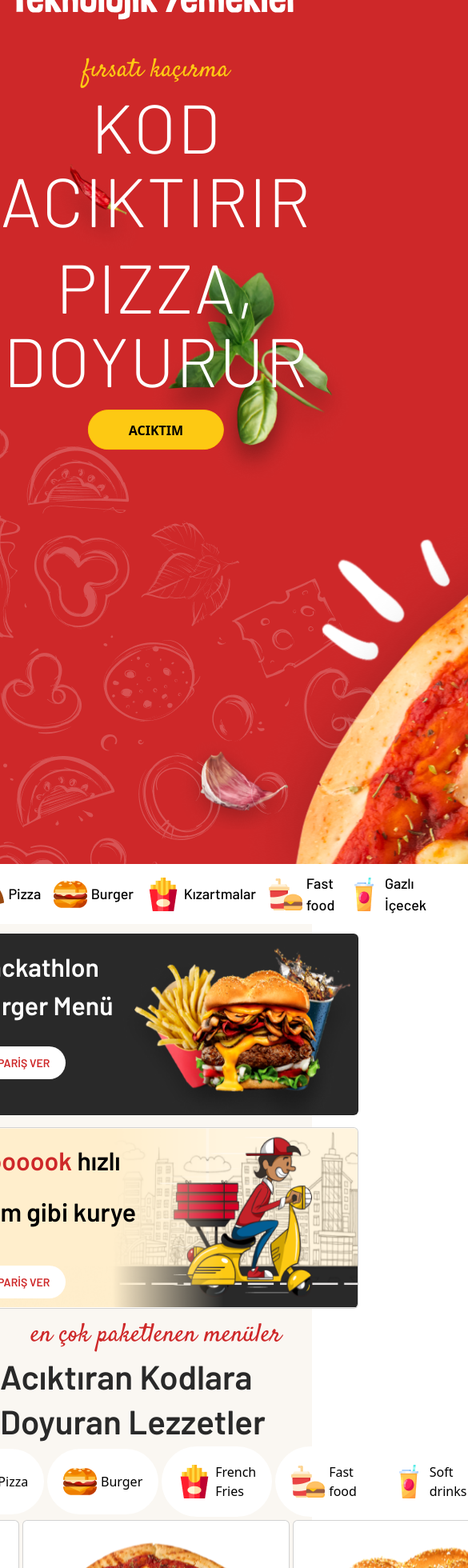
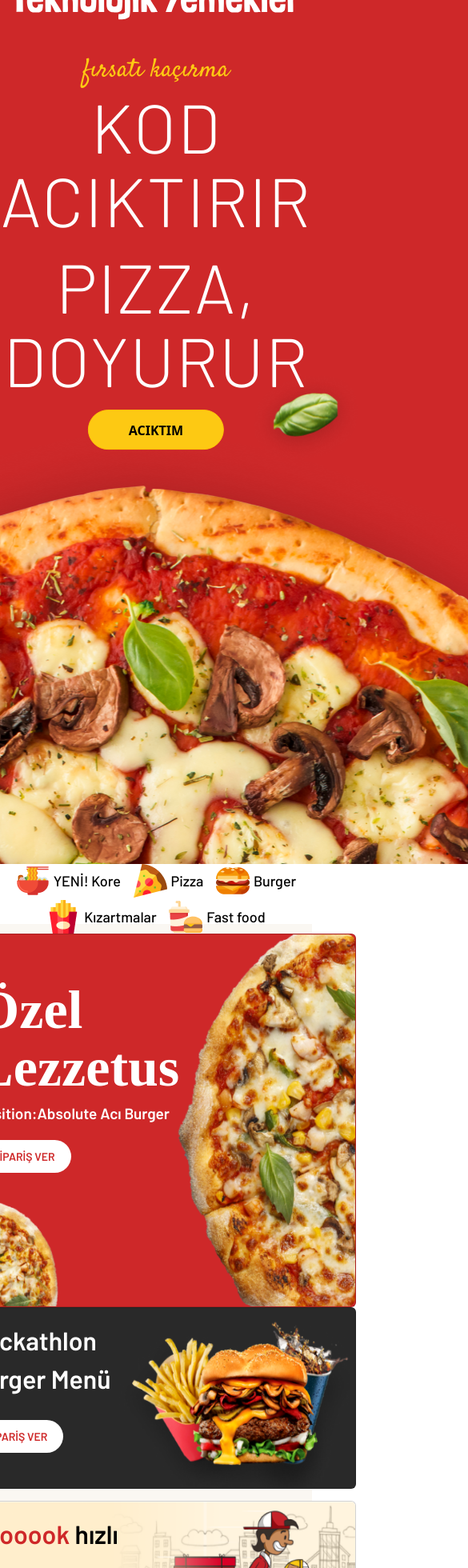
Before and after one commit to xxelifcetinxx/PizzaWebChallange, a React (Vite) app: page / in a window 390 px wide. Shown: the top 1960 px of the page at 80% size, 585 px wide, since content can reach past the window. Built offline with nearby package versions, Linux system fonts and the light colour scheme; a web font is replaced by a local one.

Commit message:
modify anasayfa mediaquery

```diff
--- a/src/App.css
+++ b/src/App.css
@@ -3,3 +3,7 @@
   margin: 0 auto;
   padding: 0px;
 }
+@media (max-width: 768px) {
+  body {
+    font-size: 14px;
+  }
--- a/src/components/Anasayfa.css
+++ b/src/components/Anasayfa.css
@@ -64,6 +64,9 @@
   font-family: Barlow;
   font-size: 19px;
   font-weight: 600;
+  justify-content: center;
+  align-items: center;
+
 }
 
 .boxBody a:hover {
@@ -210,3 +213,52 @@
   line-height: 24.76px;
   color: #292929;
 }
+
+@media (max-width: 768px) {
+
+  .hero-image {
+    display: flex;
+    justify-content: center;
+    align-items: center;
+  }
+
+
+  .icerik {
+    display: flex;
+    flex-direction: column;
+  }
+
+
+  .gövdeNav  {
+    display: flex;
+    flex-wrap: wrap;
+  }
+  .paketHeader {
+    display: flex;
+    justify-content: center;
+  }
+
+
+  .footerHeader  {
+    display: flex;
+
+    flex-wrap: wrap;
+  }
+
+
+  .pizzas {
+    display: flex;
+    flex-direction: column;
+  }
+
+
+
+  .footer{
+    display: flex;
+    flex-direction: column;
+  }
+
+
+
+
+}
--- a/src/components/Anasayfa.jsx
+++ b/src/components/Anasayfa.jsx
@@ -9,7 +9,7 @@ export default function Anasayfa() {
     return (
         <>
             <div className="hero-image">
-            <img src="images/iteration-1-images/Home-banner.png" alt="banner" />
+            <img src="images/iteration-1-images/Home-banner.png" alt="home-banner" />
                 <div className="hero-text">
                     <section>
                         <Link to="/">
--- a/src/components/SiparisOlustur.jsx
+++ b/src/components/SiparisOlustur.jsx
@@ -162,9 +162,12 @@ export default function SiparisOlustur({ setVerilenSiparis }) {
           </p>
         </div>
       </section>
+
+      <section className="form">
             <div className="form">
               <Form onSubmit={handleSubmit}>
-          <FormGroup className="boyutHamur">
+                <div className="boyutHamur"></div>
+                <FormGroup className="boyutHamur" >
                   <FormGroup className="yeni" tag="fieldset">
                     <legend>
                       Boyut Seç <span style={{ color: "red" }}>*</span>
@@ -195,6 +198,7 @@ export default function SiparisOlustur({ setVerilenSiparis }) {
                         L
                       </div>
                     </div>
+
                     {errors.isim && (
                       <FormFeedback
                         tooltip
@@ -203,8 +207,11 @@ export default function SiparisOlustur({ setVerilenSiparis }) {
                         {errorMessages.isim}
                       </FormFeedback>
                     )}
+
                   </FormGroup>
+
                   <FormGroup className="yeni">
+
                     <Label htmlFor="exampleSelect">
                       <legend>
                         Hamur Seç
@@ -382,6 +389,7 @@ export default function SiparisOlustur({ setVerilenSiparis }) {
                 </FormGroup>
               </Form>
             </div>
+      </section>
     </>
   );
 }
```
Also changed, not shown: src/components/SiparisOlustur.css (line endings or trailing spaces), src/index.css (line endings or trailing spaces). Lines whose indentation alone changed are shown as unchanged.
